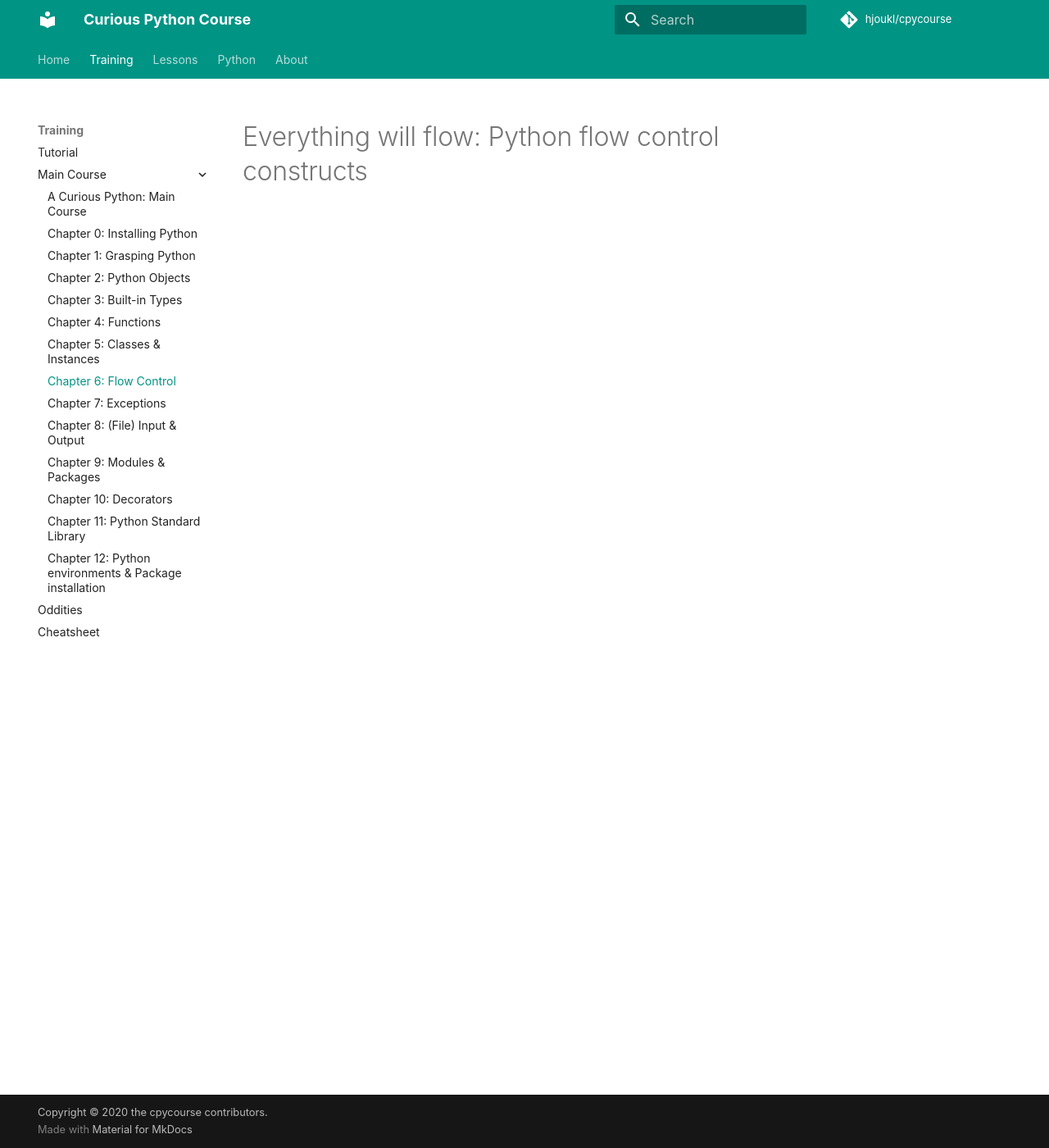
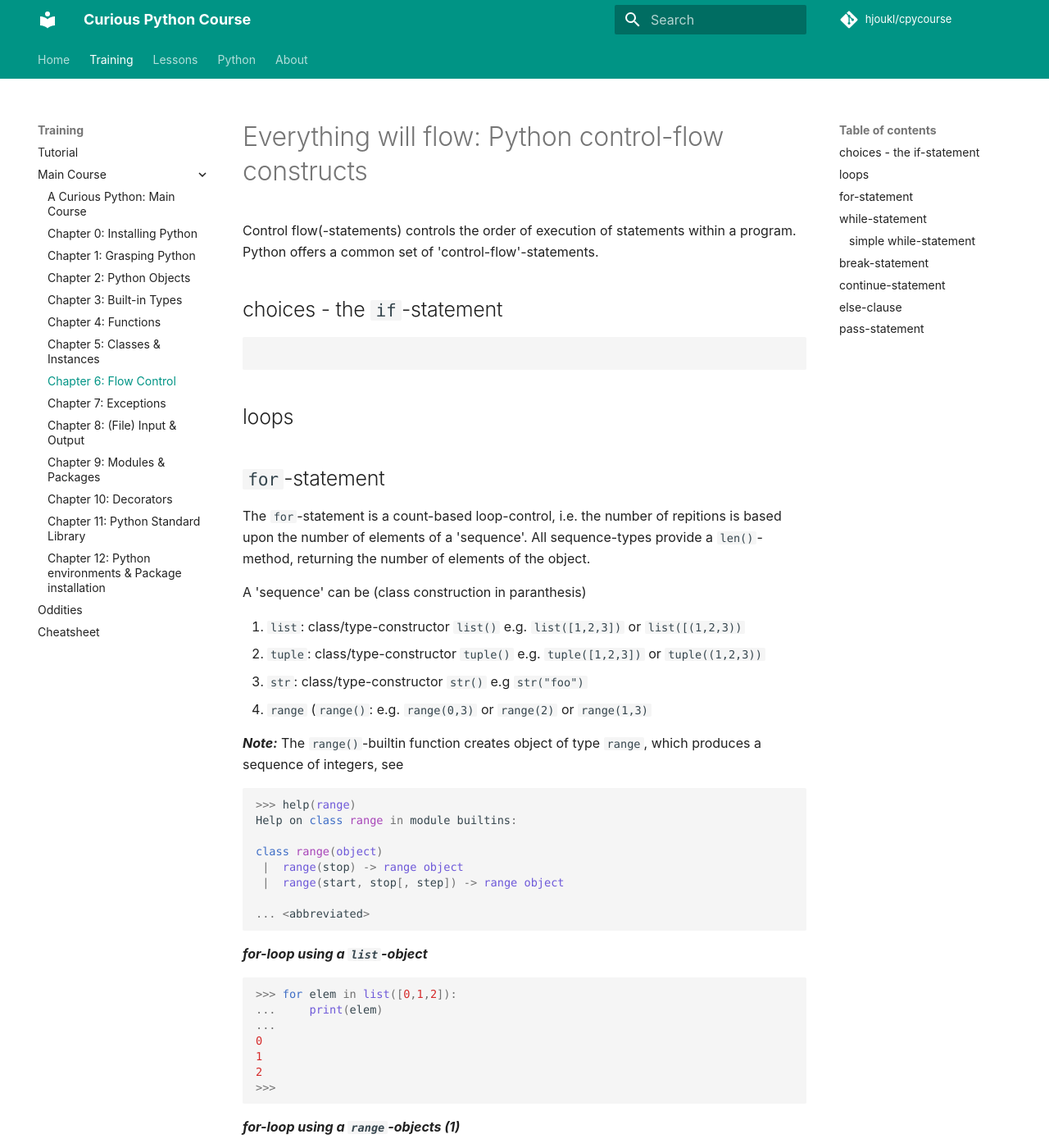
Before and after one commit to rkluger68/cpycourse, an MkDocs documentation site: the page built from docs/training/main-course/flow-control.md, in a window 1280 px wide and 1400 px high. Shown: the whole window at 82% size. Built offline with MkDocs 1.6.1 and Material for MkDocs 9.7.7, drawn with Linux system fonts in a browser that asks for light colours; comment, search, counter and statistics services are not loaded; some of the changed text lies outside the part shown.

Commit message:
Update flow-control.md
1.st content

````diff
--- a/docs/training/main-course/flow-control.md
+++ b/docs/training/main-course/flow-control.md
@@ -1 +1,122 @@
-# Everything will flow: Python flow control constructs
+# Everything will flow: Python control-flow constructs
+
+Control flow(-statements) controls the order of execution of statements within a program. Python offers a common set of 'control-flow'-statements.
+
+## choices - the `if`-statement
+
+```python
+
+```
+
+## loops
+
+## `for`-statement
+
+The `for`-statement is a count-based loop-control, i.e. the number of repitions is based upon the number of elements of a 'sequence'. All sequence-types provide a `len()`-method, returning the number of elements of the object.
+
+A 'sequence' can be (class construction in paranthesis)
+
+1. `list`:  class/type-constructor `list()` e.g. `list([1,2,3])` or `list([(1,2,3))`
+2. `tuple`: class/type-constructor `tuple()` e.g. `tuple([1,2,3])` or  `tuple((1,2,3))`
+3. `str`:   class/type-constructor `str()` e.g `str("foo")`
+4. `range` (`range()`: e.g. `range(0,3)` or  `range(2)` or `range(1,3)`
+
+***Note:***
+The `range()`-builtin function creates object of type `range`, which produces a sequence of integers,
+see
+```python
+>>> help(range)
+Help on class range in module builtins:
+
+class range(object)
+ |  range(stop) -> range object
+ |  range(start, stop[, step]) -> range object
+
+... <abbreviated>
+
+```
+
+***for-loop using a `list`-object***
+
+```python
+>>> for elem in list([0,1,2]):
+...     print(elem)
+...
+0
+1
+2
+>>>
+```
+
+***for-loop using a `range`-objects (1)***
+
+Example using 'start' and 'stop'-parameter
+
+``` python
+>>> for elem in range(0,3):
+...     print(elem)
+...
+0
+1
+2
+>>>
+```
+
+***for-loop using a `range`-objects (2)***
+
+Example using only 'stop'-parameter
+
+``` python
+>>> for elem in range(3):
+...     print(elem)
+...
+0
+1
+2
+>>>
+```
+
+***for-loop using a `range`-objects (3)***
+
+Example using only 'start'-, stop'- and 'step'-parameter
+
+
+``` python
+>>> for elem in range(0,9,3):
+...     print (elem)
+...
+0
+3
+6
+>>>
+```
+
+## `while`-statement
+
+The `while`-statement is a condition-based loop-control, i.e the number of repetitions is controlled by a boolean-expression evaluating to `True`.
+
+In a while-loop a 'condition-variable' is set *before* and changed *within* the while-loop.
+
+
+### simple `while`-statement
+
+```python
+>>> a = 0
+>>> while a < 3:
+...     print(a)
+...     a += 1   # change the condition variable
+...
+0
+1
+2
+>>
+```
+
+
+## `break`-statement
+
+## `continue`-statement
+
+## `else`-clause
+
+## `pass`-statement
````
